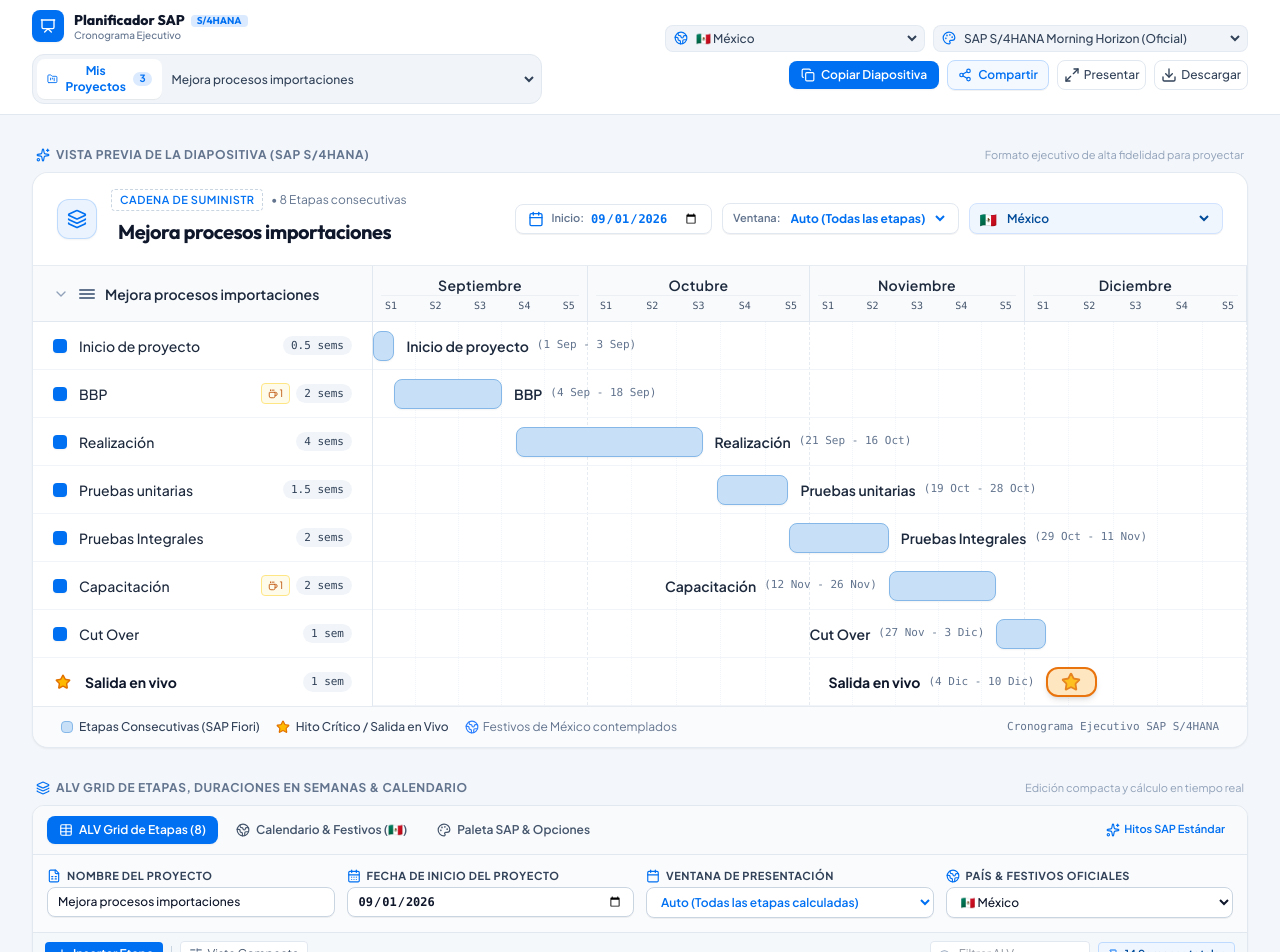
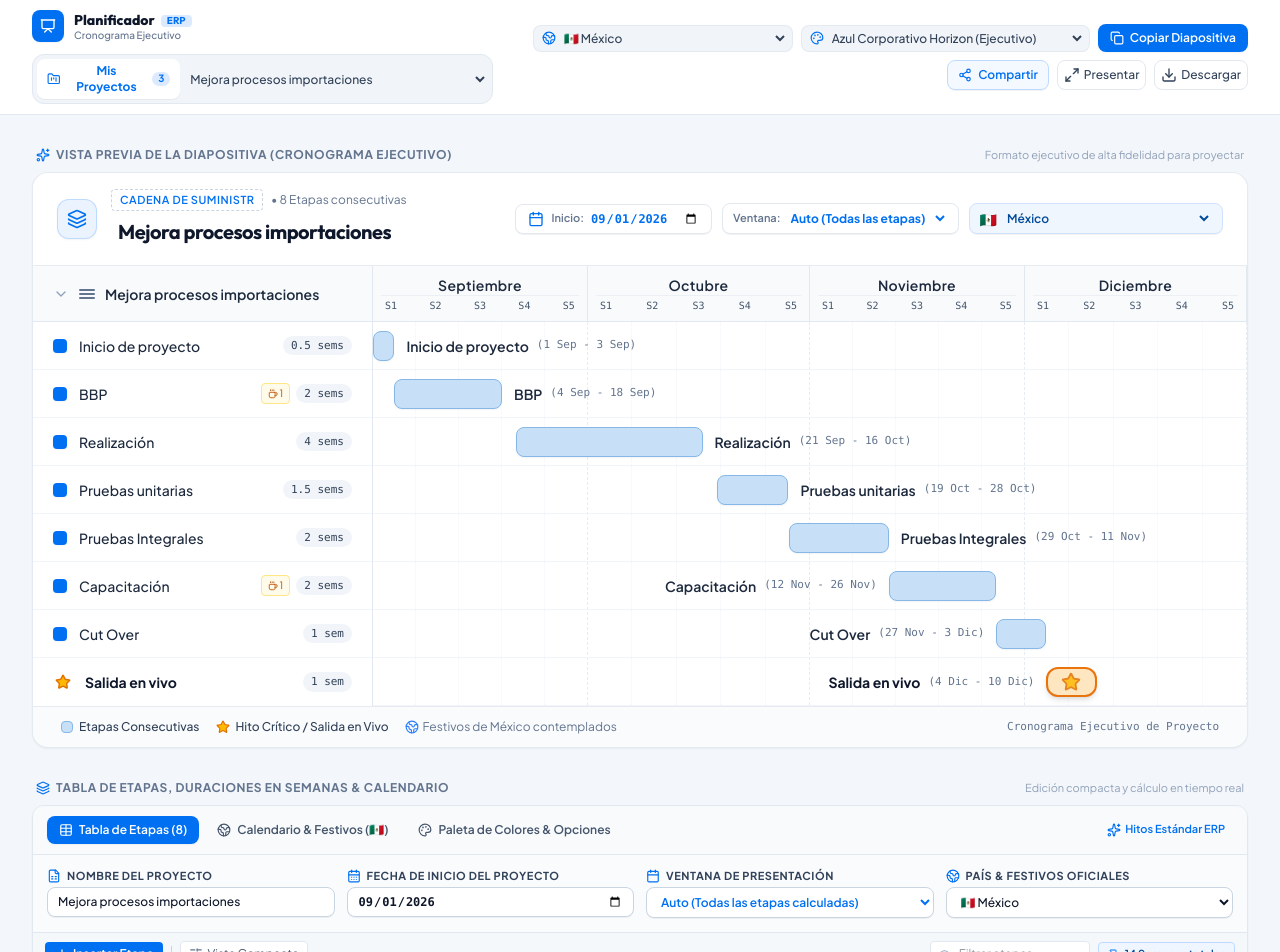
Before and after one commit to matiascova/Gantt, a React (Vite) app: page / in a window 1280 px wide. Shown: the top 952 px of the page. Built offline with nearby package versions, Linux system fonts and the light colour scheme.

Commit message:
refactor: rebrand project from SAP S/4HANA to ERP generic

```diff
--- a/src/App.tsx
+++ b/src/App.tsx
@@ -406,7 +406,7 @@
           <div className="flex items-center justify-between px-1">
             <h3 className="text-xs font-bold uppercase tracking-wider text-slate-500 dark:text-slate-400 flex items-center gap-1.5">
               <Sparkles className="w-3.5 h-3.5 text-[#0070F2]" />
-              Vista Previa de la Diapositiva (SAP S/4HANA)
+              Vista Previa de la Diapositiva (Cronograma Ejecutivo)
             </h3>
             <span className="text-[11px] text-slate-400">
               Formato ejecutivo de alta fidelidad para proyectar
@@ -424,12 +424,12 @@
           />
         </section>
 
-        {/* BOTTOM SECTION: Interactive ALV Editor */}
+        {/* BOTTOM SECTION: Interactive Editor */}
         <section className="space-y-2 pt-2">
           <div className="flex items-center justify-between px-1">
             <h3 className="text-xs font-bold uppercase tracking-wider text-slate-500 dark:text-slate-400 flex items-center gap-1.5">
               <Layers className="w-3.5 h-3.5 text-[#0070F2]" />
-              ALV Grid de Etapas, Duraciones en Semanas & Calendario
+              Tabla de Etapas, Duraciones en Semanas & Calendario
             </h3>
             <span className="text-[11px] text-slate-400">
               Edición compacta y cálculo en tiempo real
--- a/src/components/Navbar.tsx
+++ b/src/components/Navbar.tsx
@@ -85,9 +85,9 @@
             </div>
             <div>
               <div className="font-extrabold text-sm text-slate-900 dark:text-white font-['Outfit',sans-serif] leading-tight flex items-center gap-1.5">
-                <span>Planificador SAP</span>
+                <span>Planificador</span>
                 <span className="text-[10px] font-bold px-1.5 py-0.2 rounded bg-blue-100 dark:bg-blue-950 text-[#0070F2]">
-                  S/4HANA
+                  ERP
                 </span>
               </div>
               <div className="text-[10px] text-slate-500 font-medium leading-none">
--- a/src/components/ProjectManagerModal.tsx
+++ b/src/components/ProjectManagerModal.tsx
@@ -86,7 +86,7 @@
 
   const handleStartCreateNew = () => {
     setActiveTab('new');
-    setNewProjectName('Nuevo Proyecto SAP S/4HANA');
+    setNewProjectName('Nuevo Proyecto ERP');
     setNewProjectStartDate(new Date().toISOString().split('T')[0]);
   };
 
@@ -486,7 +486,7 @@
                   required
                   value={newProjectName}
                   onChange={(e) => setNewProjectName(e.target.value)}
-                  placeholder="Ej. Implementación SAP S/4HANA Logística"
+                  placeholder="Ej. Implementación ERP Logística / Operaciones"
                   className="w-full px-3.5 py-2.5 text-sm bg-white dark:bg-slate-900 border border-slate-300 dark:border-slate-700 rounded-xl text-slate-900 dark:text-white font-medium focus:ring-2 focus:ring-[#0070F2] focus:outline-none"
                 />
               </div>
--- a/src/components/StageEditor.tsx
+++ b/src/components/StageEditor.tsx
@@ -269,8 +269,8 @@
     onUpdatePlan({ ...plan, stages: newStages });
   };
 
-  // Quick reset to standard SAP S/4HANA stages
-  const handleResetStandardSAP = () => {
+  // Quick reset to standard ERP stages
+  const handleResetStandardERP = () => {
     const standardStages: Stage[] = [
       {
         id: 's1',
@@ -297,7 +297,7 @@
         durationUnit: 'weeks',
         startType: 'sequential',
         isMilestone: false,
-        notes: 'Desarrollo y parametrización SAP S/4HANA',
+        notes: 'Desarrollo y parametrización de procesos ERP',
       },
       {
         id: 's4',
@@ -403,7 +403,7 @@
             }`}
           >
             <TableIcon className="w-3.5 h-3.5" />
-            <span>ALV Grid de Etapas ({plan.stages.length})</span>
+            <span>Tabla de Etapas ({plan.stages.length})</span>
           </button>
 
           <button
@@ -431,7 +431,7 @@
             }`}
           >
             <Palette className="w-3.5 h-3.5" />
-            <span>Paleta SAP & Opciones</span>
+            <span>Paleta de Colores & Opciones</span>
           </button>
         </div>
 
@@ -439,12 +439,12 @@
           <button
             type="button"
             id="quick-reset-standard-btn"
-            onClick={handleResetStandardSAP}
-            title="Cargar catálogo oficial de etapas SAP S/4HANA"
+            onClick={handleResetStandardERP}
+            title="Cargar catálogo estándar de etapas de implementación ERP"
             className="text-[11px] text-[#0070F2] hover:underline flex items-center gap-1 font-semibold px-2 py-1 rounded hover:bg-blue-50 dark:hover:bg-blue-950/40"
           >
             <Sparkles className="w-3.5 h-3.5" />
-            <span>Hitos SAP Estándar</span>
+            <span>Hitos Estándar ERP</span>
           </button>
         </div>
       </div>
@@ -571,7 +571,7 @@
                 id="alv-add-row-btn"
                 onClick={handleAddStage}
                 className="px-2.5 py-1 rounded bg-[#0070F2] hover:bg-[#005FB8] text-white font-semibold flex items-center gap-1 shadow-2xs transition-colors"
-                title="Insertar nueva etapa consecutiva en el ALV"
+                title="Insertar nueva etapa consecutiva en la tabla"
               >
                 <Plus className="w-3.5 h-3.5" />
                 <span>Insertar Etapa</span>
@@ -639,7 +639,7 @@
                 type="button"
                 onClick={() => setDensity(density === 'compact' ? 'normal' : 'compact')}
                 className="px-2 py-1 rounded border border-slate-200 dark:border-slate-700 bg-white dark:bg-slate-800 text-slate-600 dark:text-slate-300 hover:bg-slate-100 flex items-center gap-1"
-                title="Alternar densidad de filas ALV"
+                title="Alternar densidad de filas de la tabla"
               >
                 <SlidersHorizontal className="w-3.5 h-3.5 text-slate-500" />
                 <span className="hidden md:inline">
@@ -654,7 +654,7 @@
                 <Search className="w-3.5 h-3.5 absolute left-2 top-2 text-slate-400" />
                 <input
                   type="text"
-                  placeholder="Filtrar ALV..."
+                  placeholder="Filtrar etapas..."
                   value={searchFilter}
                   onChange={(e) => setSearchFilter(e.target.value)}
                   className="pl-7 pr-2 py-1 bg-white dark:bg-slate-800 border border-slate-200 dark:border-slate-700 rounded text-xs text-slate-800 dark:text-slate-200 w-32 sm:w-40 focus:outline-none focus:ring-1 focus:ring-[#0070F2]"
@@ -963,7 +963,7 @@
                   <td colSpan={3} className="py-2.5 px-3 border-r border-slate-300 dark:border-slate-700">
                     <div className="flex items-center gap-2">
                       <Sigma className="w-4 h-4 text-[#0070F2]" />
-                      <span>TOTAL ALV ({totalStats.totalCount} Registros)</span>
+                      <span>TOTAL ({totalStats.totalCount} Etapas)</span>
                     </div>
                   </td>
                   <td className="py-2.5 px-2 text-center font-mono text-[#0070F2] dark:text-[#4DB1FF] border-r border-slate-300 dark:border-slate-700">
@@ -1006,7 +1006,7 @@
                 País & Días Festivos Oficiales
               </h3>
               <span className="text-[11px] px-2 py-0.5 rounded-full bg-blue-100 dark:bg-blue-950 text-[#0070F2] font-semibold">
-                Cálculo automático en ALV
+                Cálculo automático en tabla
               </span>
             </div>
             <p className="text-slate-600 dark:text-slate-400 text-[11px]">
@@ -1163,7 +1163,7 @@
             <div className="flex items-center justify-between">
               <h3 className="font-bold text-slate-900 dark:text-white flex items-center gap-1.5">
                 <Palette className="w-4 h-4 text-[#0070F2]" />
-                Paleta de Colores SAP S/4HANA
+                Paleta de Colores Ejecutiva
               </h3>
             </div>
 
@@ -1194,13 +1194,13 @@
                           color: '#FFFFFF',
                         }}
                       >
-                        SAP
+                        ERP
                       </div>
                       <div>
                         <div className="font-bold text-slate-900 dark:text-white text-xs">
                           {theme.name}
                         </div>
-                        <div className="text-[10px] text-slate-500">{theme.sapFamily}</div>
+                        <div className="text-[10px] text-slate-500">{theme.family || theme.sapFamily}</div>
                       </div>
                     </div>
 
@@ -1263,12 +1263,12 @@
 
                 <div>
                   <label className="block text-[11px] font-medium text-slate-600 dark:text-slate-300 mb-1">
-                    Área o Módulo SAP
+                    Área o Módulo ERP
                   </label>
                   <input
                     type="text"
                     value={plan.settings.companyOrArea || ''}
-                    placeholder="Ej. Cadena de Suministro / MM-SD"
+                    placeholder="Ej. Finanzas, Compras, Operaciones, Logística"
                     onChange={(e) =>
                       onUpdatePlan({
                         ...plan,
--- a/src/components/TimelineView.tsx
+++ b/src/components/TimelineView.tsx
@@ -129,7 +129,7 @@
                 <input
                   type="text"
                   value={plan.settings.companyOrArea || ''}
-                  placeholder="Módulo o Área (ej. SAP S/4HANA)"
+                  placeholder="Módulo o Área (ej. ERP / Operaciones)"
                   onChange={(e) =>
                     onUpdatePlan({
                       ...plan,
@@ -151,7 +151,7 @@
                       : 'bg-[#EBF3FC] text-[#0070F2]'
                   }`}
                 >
-                  {plan.settings.companyOrArea || 'SAP S/4HANA'}
+                  {plan.settings.companyOrArea || 'ERP / Operaciones'}
                 </span>
               )}
               <span
@@ -634,7 +634,7 @@
         <div className="flex flex-wrap items-center gap-4">
           <div className="flex items-center gap-1.5">
             <div className="w-3 h-3 rounded-sm bg-[#C7E0F8] border border-[#85B8E8]" />
-            <span className="font-medium text-slate-700 dark:text-slate-300">Etapas Consecutivas (SAP Fiori)</span>
+            <span className="font-medium text-slate-700 dark:text-slate-300">Etapas Consecutivas</span>
           </div>
           <div className="flex items-center gap-1.5">
             <Star className="w-3.5 h-3.5 fill-amber-400 text-amber-600" />
@@ -649,11 +649,7 @@
         </div>
 
         <div className="font-mono text-[11px] text-slate-500">
-          {plan.settings.subtitle
-            ? (plan.settings.subtitle.toLowerCase().includes('sap')
-                ? plan.settings.subtitle
-                : `${plan.settings.subtitle} • SAP S/4HANA`)
-            : 'Cronograma Ejecutivo SAP S/4HANA'}
+          {plan.settings.subtitle || 'Cronograma Ejecutivo de Proyecto'}
         </div>
       </div>
     </div>
--- a/src/data/templates.ts
+++ b/src/data/templates.ts
@@ -3,8 +3,9 @@
 export const COLOR_THEMES: ColorTheme[] = [
   {
     id: 'sap-fiori-horizon',
-    name: 'SAP S/4HANA Morning Horizon (Oficial)',
-    sapFamily: 'SAP Fiori Horizon',
+    name: 'Azul Corporativo Horizon (Ejecutivo)',
+    family: 'Azul Ejecutivo',
+    sapFamily: 'Azul Ejecutivo',
     barColor: 'bg-[#C7E0F8] border border-[#85B8E8] text-[#002B49] shadow-xs',
     barHover: 'hover:bg-[#B3D6F6]',
     barText: 'text-[#002B49]',
@@ -17,8 +18,9 @@
   },
   {
     id: 'sap-quartz-light',
-    name: 'SAP S/4HANA Quartz Light (Fiori 3)',
-    sapFamily: 'SAP Fiori Quartz',
+    name: 'Gris Profesional Quartz (Moderno)',
+    family: 'Gris Profesional',
+    sapFamily: 'Gris Profesional',
     barColor: 'bg-[#D4E5F7] border border-[#91BBDF] text-[#0A2942]',
     barHover: 'hover:bg-[#C2DAF3]',
     barText: 'text-[#0A2942]',
@@ -31,8 +33,9 @@
   },
   {
     id: 'sap-activate-classic',
-    name: 'SAP Activate Metodología (Azul Corporativo)',
-    sapFamily: 'SAP Activate',
+    name: 'Azul Metodología Ágil (Clásico)',
+    family: 'Metodología Ágil',
+    sapFamily: 'Metodología Ágil',
     barColor: 'bg-[#D0E2FF] border border-[#6EA8FE] text-[#002B49]',
     barHover: 'hover:bg-[#BAC8FF]',
     barText: 'text-[#002B49]',
@@ -45,8 +48,9 @@
   },
   {
     id: 'sap-horizon-dark',
-    name: 'SAP S/4HANA Evening Horizon (Dark)',
-    sapFamily: 'SAP Horizon Dark',
+    name: 'Noche Tecnológica Dark (Modo Oscuro)',
+    family: 'Modo Oscuro',
+    sapFamily: 'Modo Oscuro',
     barColor: 'bg-[#183659] border border-[#37699E] text-[#F3F7FA]',
     barHover: 'hover:bg-[#204774]',
     barText: 'text-[#F3F7FA]',
@@ -59,8 +63,9 @@
   },
   {
     id: 'sap-sustainability-green',
-    name: 'SAP Green Ledger & Sostenibilidad',
-    sapFamily: 'SAP Sustainability',
+    name: 'Verde Sostenibilidad & ESG (Ecológico)',
+    family: 'Sostenibilidad & ESG',
+    sapFamily: 'Sostenibilidad & ESG',
     barColor: 'bg-[#D1F0DE] border border-[#86D9A5] text-[#0B4622]',
     barHover: 'hover:bg-[#BBEACF]',
     barText: 'text-[#0B4622]',
@@ -84,15 +89,15 @@
 export const TEMPLATES: TemplatePreset[] = [
   {
     id: 'sap-s4hana-implementation',
-    name: 'SAP S/4HANA Mejora procesos importaciones (Estándar)',
-    category: 'SAP ERP',
-    description: 'Cronograma consecutivo con las etapas estándar de SAP S/4HANA (Inicio, BBP, Realización, Pruebas, Cut Over y Salida en vivo).',
+    name: 'Implementación ERP - Mejora de Procesos (Estándar)',
+    category: 'Implementación ERP',
+    description: 'Cronograma consecutivo con las etapas estándar de implementación ERP (Inicio, Definición / BBP, Realización, Pruebas, Cut Over y Salida en vivo).',
     plan: {
       settings: {
-        id: 'plan-sap-1',
+        id: 'plan-erp-1',
         title: 'Mejora procesos importaciones',
-        subtitle: 'Cronograma Ejecutivo SAP S/4HANA',
-        companyOrArea: 'Cadena de Suministro & ERP',
+        subtitle: 'Cronograma Ejecutivo de Proyecto',
+        companyOrArea: 'Cadena de Suministro & Operaciones',
         startDate: '2026-09-01',
         themeId: 'sap-fiori-horizon',
         calendar: {
@@ -117,11 +122,11 @@
           id: 's1',
           name: 'Inicio de proyecto',
           duration: 0.5,
-          durationUnit: 'weeks', // ~3 días laborales
+          durationUnit: 'weeks',
           startType: 'sequential',
           isMilestone: false,
           progress: 100,
-          responsible: 'Project Manager SAP',
+          responsible: 'Líder de Proyecto / PM',
           notes: 'Alineación de objetivos y kickoff con stakeholders',
         },
         {
@@ -132,7 +137,7 @@
           startType: 'sequential',
           isMilestone: false,
           progress: 100,
-          responsible: 'Líder Funcional MM/SD',
+          responsible: 'Líder Funcional / Procesos',
           notes: 'Business Blueprint: Diseño detallado de procesos TO-BE',
         },
         {
@@ -143,8 +148,8 @@
           startType: 'sequential',
           isMilestone: false,
           progress: 75,
-          responsible: 'Consultores SAP & ABAP',
-          notes: 'Parametrización del sistema y desarrollos a la medida',
+          responsible: 'Consultores & Desarrolladores',
+          notes: 'Parametrización del sistema ERP y desarrollos a la medida',
         },
         {
           id: 's4',
@@ -166,7 +171,7 @@
           isMilestone: false,
           progress: 0,
           responsible: 'Key Users & Consultores',
-          notes: 'Pruebas end-to-end de flujos de importación completos',
+          notes: 'Pruebas end-to-end de flujos de procesos completos',
         },
         {
           id: 's6',
@@ -176,7 +181,7 @@
           startType: 'sequential',
           isMilestone: false,
           progress: 0,
-          responsible: 'Gestión del Cambio OCM',
+          responsible: 'Gestión del Cambio & Capacitación',
           notes: 'Entrenamiento de usuarios finales y manuales de operación',
         },
         {
@@ -187,7 +192,7 @@
           startType: 'sequential',
           isMilestone: false,
           progress: 0,
-          responsible: 'Líderes de Migración & Basis',
+          responsible: 'Líderes de Migración & Sistemas',
           notes: 'Carga de datos maestros, saldos iniciales y congelamiento',
         },
         {
@@ -199,22 +204,22 @@
           isMilestone: true,
           milestoneIcon: 'star',
           progress: 0,
-          responsible: 'Comité Directivo & SAP Support',
-          notes: 'Go-Live oficial e inicio de soporte hiper-cuidado (Hypercare)',
+          responsible: 'Comité Directivo & Soporte',
+          notes: 'Puesta en marcha oficial e inicio de soporte hiper-cuidado (Hypercare)',
         },
       ],
     },
   },
   {
     id: 'sap-activate-migration',
-    name: 'Migración a SAP S/4HANA Cloud (Metodología SAP Activate)',
-    category: 'SAP S/4HANA Cloud',
-    description: 'Fases oficiales de SAP Activate: Prepare, Explore, Realize, Deploy y Run.',
+    name: 'Migración ERP a la Nube (Metodología por Fases)',
+    category: 'ERP Cloud',
+    description: 'Fases estándar para migración a la nube: Preparación, Exploración, Realización, Despliegue y Operación en Vivo.',
     plan: {
       settings: {
-        id: 'plan-sap-activate',
-        title: 'Transición a SAP S/4HANA Cloud',
-        subtitle: 'Metodología SAP Activate',
+        id: 'plan-erp-cloud',
+        title: 'Transición a ERP Cloud',
+        subtitle: 'Metodología de Implementación',
         companyOrArea: 'Transformación Digital',
         startDate: '2026-09-01',
         themeId: 'sap-fiori-horizon',
@@ -238,7 +243,7 @@
       stages: [
         {
           id: 'act-1',
-          name: 'Prepare (Preparación & Kickoff)',
+          name: 'Preparación (Kickoff & Alcance)',
           duration: 1.5,
           durationUnit: 'weeks',
           startType: 'sequential',
@@ -246,7 +251,7 @@
         },
         {
           id: 'act-2',
-          name: 'Explore (Workshops Fit-to-Standard)',
+          name: 'Exploración (Talleres de Procesos)',
           duration: 3,
           durationUnit: 'weeks',
           startType: 'sequential',
@@ -254,7 +259,7 @@
         },
         {
           id: 'act-3',
-          name: 'Realize (Configuración & Pruebas)',
+          name: 'Realización (Configuración & Pruebas)',
           duration: 5,
           durationUnit: 'weeks',
           startType: 'sequential',
@@ -262,7 +267,7 @@
         },
         {
           id: 'act-4',
-          name: 'Deploy (Cutover & Puesta a Punto)',
+          name: 'Despliegue (Cutover & Puesta a Punto)',
           duration: 2,
           durationUnit: 'weeks',
           startType: 'sequential',
@@ -270,7 +275,7 @@
         },
         {
           id: 'act-5',
-          name: 'Run & Salida en Vivo',
+          name: 'Operación & Salida en Vivo',
           duration: 1,
           durationUnit: 'weeks',
           startType: 'sequential',
--- a/src/types.ts
+++ b/src/types.ts
@@ -33,7 +33,8 @@
 export interface ColorTheme {
   id: string;
   name: string;
-  sapFamily: string;
+  family?: string;
+  sapFamily?: string;
   barColor: string;
   barHover: string;
   barText: string;
--- a/src/utils/projectStore.ts
+++ b/src/utils/projectStore.ts
@@ -77,14 +77,14 @@
   const proj2 = createSavedProjectRecord(
     proj2Plan,
     'proj-default-2',
-    TEMPLATES[1] ? TEMPLATES[1].name : 'Implementación S/4HANA Finance'
+    TEMPLATES[1] ? TEMPLATES[1].name : 'Implementación ERP Finanzas'
   );
 
   const proj3Plan = JSON.parse(JSON.stringify(TEMPLATES[2] ? TEMPLATES[2].plan : TEMPLATES[0].plan));
   const proj3 = createSavedProjectRecord(
     proj3Plan,
     'proj-default-3',
-    TEMPLATES[2] ? TEMPLATES[2].name : 'Migración SAP ECC a Cloud'
+    TEMPLATES[2] ? TEMPLATES[2].name : 'Migración ERP a Cloud'
   );
 
   return [proj1, proj2, proj3];
@@ -162,7 +162,7 @@
 
   const newId = `proj-${Date.now()}-${Math.random().toString(36).substring(2, 6)}`;
   newPlan.settings.id = newId;
-  newPlan.settings.title = title || 'Nuevo Proyecto SAP';
+  newPlan.settings.title = title || 'Nuevo Proyecto ERP';
   if (startDate) {
     newPlan.settings.startDate = startDate;
   }
--- a/src/utils/shareUtils.ts
+++ b/src/utils/shareUtils.ts
@@ -144,7 +144,7 @@
 
   const settings: ProjectSettings = {
     id: `proj-${Date.now()}-${Math.random().toString(36).substring(2, 6)}`,
-    title: compact.t || 'Plan de Proyecto SAP S/4HANA',
+    title: compact.t || 'Plan de Proyecto ERP',
     subtitle: compact.sub || '',
     companyOrArea: compact.cmp || '',
     startDate: compact.s || new Date().toISOString().split('T')[0],
```
